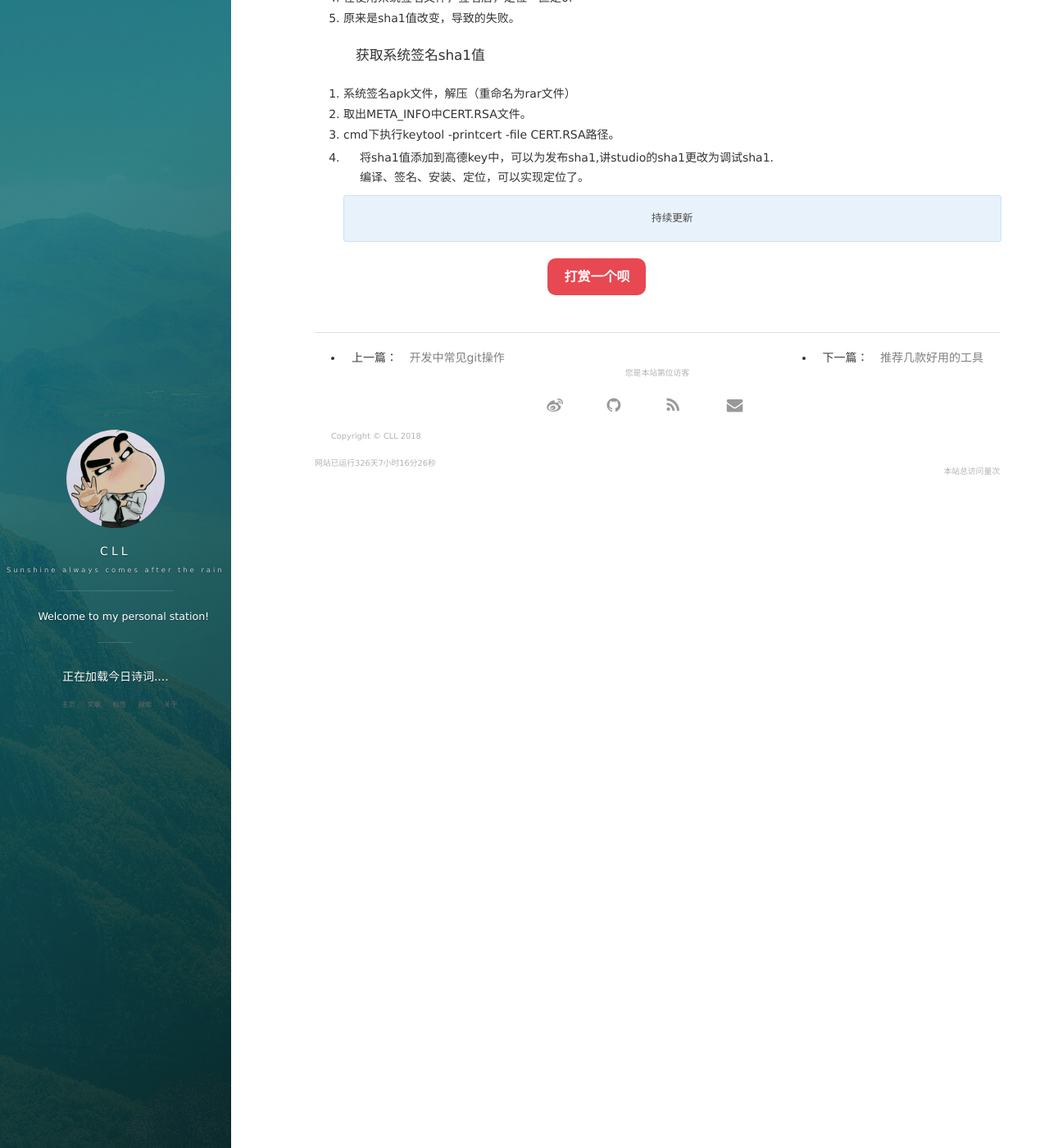
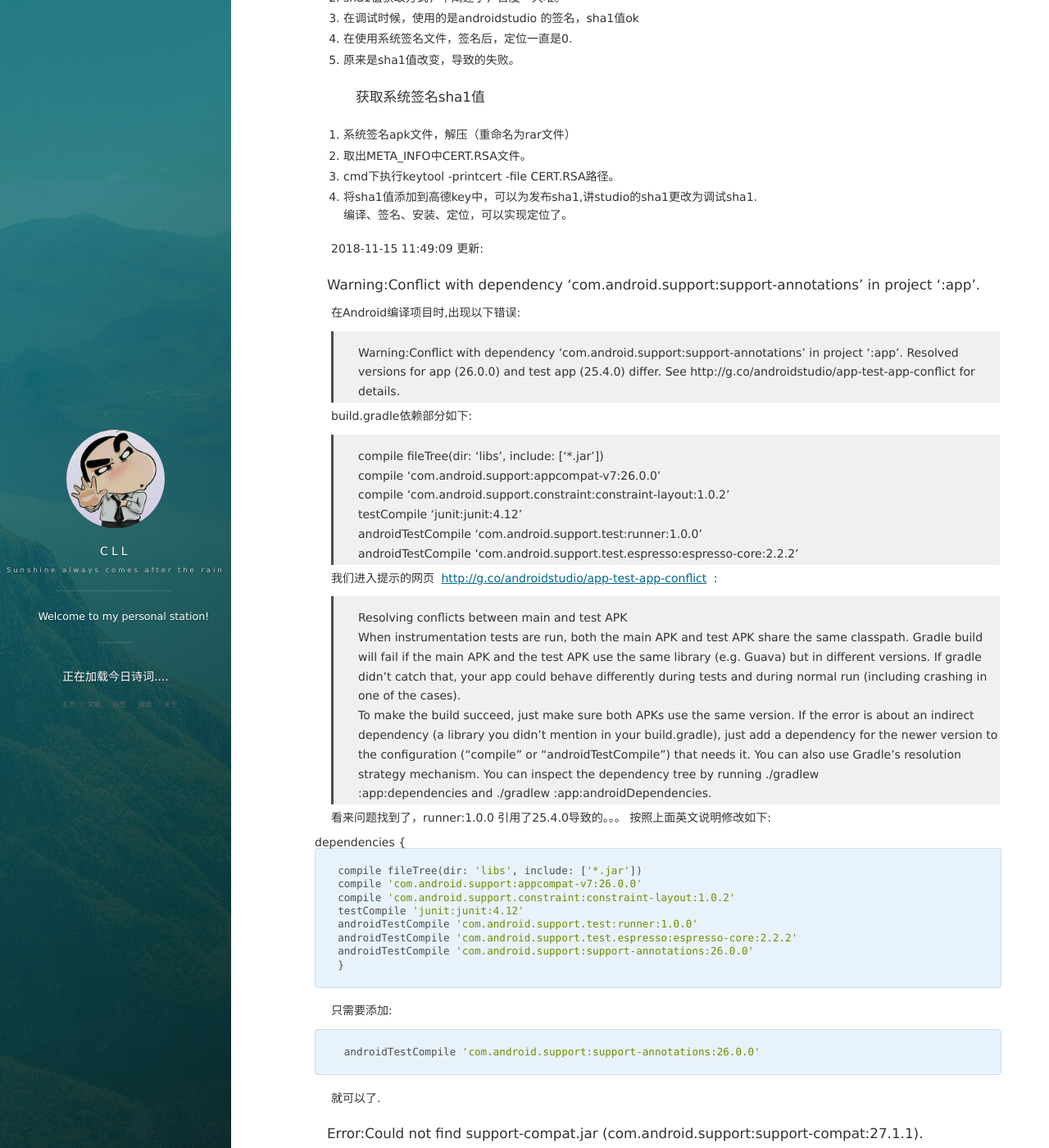
Before and after one commit to cllstudy/cllstudy.github.io, a Jekyll site: the page built from _posts/2018-02-03-Android开发常见错误收集.md, in a window 1280 px wide and 1400 px high, scrolled down 2608 px. Shown: the whole window at 82% size. Built offline with Jekyll 4.4.1, drawn with Linux system fonts in a browser that asks for light colours; nearby versions of some CDN libraries; comment, search, counter and statistics services are not loaded; some of the changed text lies outside the part shown.

Commit message:
增加开发中遇到的错误

````diff
--- a/_posts/2018-02-03-Android开发常见错误收集.md
+++ b/_posts/2018-02-03-Android开发常见错误收集.md
@@ -79,7 +79,88 @@
 4. 将sha1值添加到高德key中，可以为发布sha1,讲studio的sha1更改为调试sha1.
 编译、签名、安装、定位，可以实现定位了。
 
+2018-11-15 11:49:09 更新:
+
+#### Warning:Conflict with dependency 'com.android.support:support-annotations' in project ':app'.
+
+在Android编译项目时,出现以下错误:
+
+> Warning:Conflict with dependency 'com.android.support:support-annotations' in project ':app'. Resolved versions for app (26.0.0) and test app (25.4.0) differ. See http://g.co/androidstudio/app-test-app-conflict for details.
+
+build.gradle依赖部分如下:
+
+> compile fileTree(dir: 'libs', include: ['*.jar'])
+compile 'com.android.support:appcompat-v7:26.0.0'
+compile 'com.android.support.constraint:constraint-layout:1.0.2'
+testCompile 'junit:junit:4.12'
+androidTestCompile 'com.android.support.test:runner:1.0.0'
+androidTestCompile 'com.android.support.test.espresso:espresso-core:2.2.2'
+
+我们进入提示的网页 [http://g.co/androidstudio/app-test-app-conflict](http://g.co/androidstudio/app-test-app-conflict "http://g.co/androidstudio/app-test-app-conflict") :
+
+
+> Resolving conflicts between main and test APK
+When instrumentation tests are run, both the main APK and test APK share the same classpath. Gradle build will fail if the main APK and the test APK use the same library (e.g. Guava) but in different versions. If gradle didn't catch that, your app could behave differently during tests and during normal run (including crashing in one of the cases).
+To make the build succeed, just make sure both APKs use the same version. If the error is about an indirect dependency (a library you didn't mention in your build.gradle), just add a dependency for the newer version to the configuration ("compile" or "androidTestCompile") that needs it. You can also use Gradle's resolution strategy mechanism. You can inspect the dependency tree by running ./gradlew :app:dependencies and ./gradlew :app:androidDependencies.
 
 
 
-                                                     持续更新
+看来问题找到了，runner:1.0.0 引用了25.4.0导致的。。。
+按照上面英文说明修改如下:
+
+ 	dependencies {
+    compile fileTree(dir: 'libs', include: ['*.jar'])
+    compile 'com.android.support:appcompat-v7:26.0.0'
+    compile 'com.android.support.constraint:constraint-layout:1.0.2'
+    testCompile 'junit:junit:4.12'
+    androidTestCompile 'com.android.support.test:runner:1.0.0'
+    androidTestCompile 'com.android.support.test.espresso:espresso-core:2.2.2'
+    androidTestCompile 'com.android.support:support-annotations:26.0.0'
+	}
+
+
+只需要添加:
+
+```
+ androidTestCompile 'com.android.support:support-annotations:26.0.0'
+```
+就可以了.
+
+#### Error:Could not find support-compat.jar (com.android.support:support-compat:27.1.1).
+
+编译报错(或者类似错误):androidstudio2.3.3
+> Error:Could not find support-compat.jar (com.android.support:support-compat:27.1.1).
+Searched in the following locations:
+    https://jcenter.bintray.com/com/android/support/support-compat/27.1.1/support-compat-27.1.1.jar
+
+>Please install the Android Support Repository from the Android SDK Manager.
+<a href="openAndroidSdkManager">Open Android SDK Manager</a>
+
+解决办法:
+
+把Google库放在jcenter库前面
+
+	buildscript {
+    repositories {
+        maven { url "https://maven.google.com" }
+        jcenter()
+    }
+    dependencies {
+        classpath 'com.android.tools.build:gradle:2.3.3'
+
+        // NOTE: Do not place your application dependencies here; they belong
+        // in the individual module build.gradle files
+    }
+	}
+
+	allprojects {
+    repositories {
+        maven { url "https://maven.google.com" }
+        jcenter()
+        maven { url 'https://jitpack.io' }
+    }
+	}
+
+	task clean(type: Delete) {
+   delete rootProject.buildDir
+	}
````
Also changed, not shown: _posts/2018-01-20-开发中常用git命令.md (+29 -0 lines).
